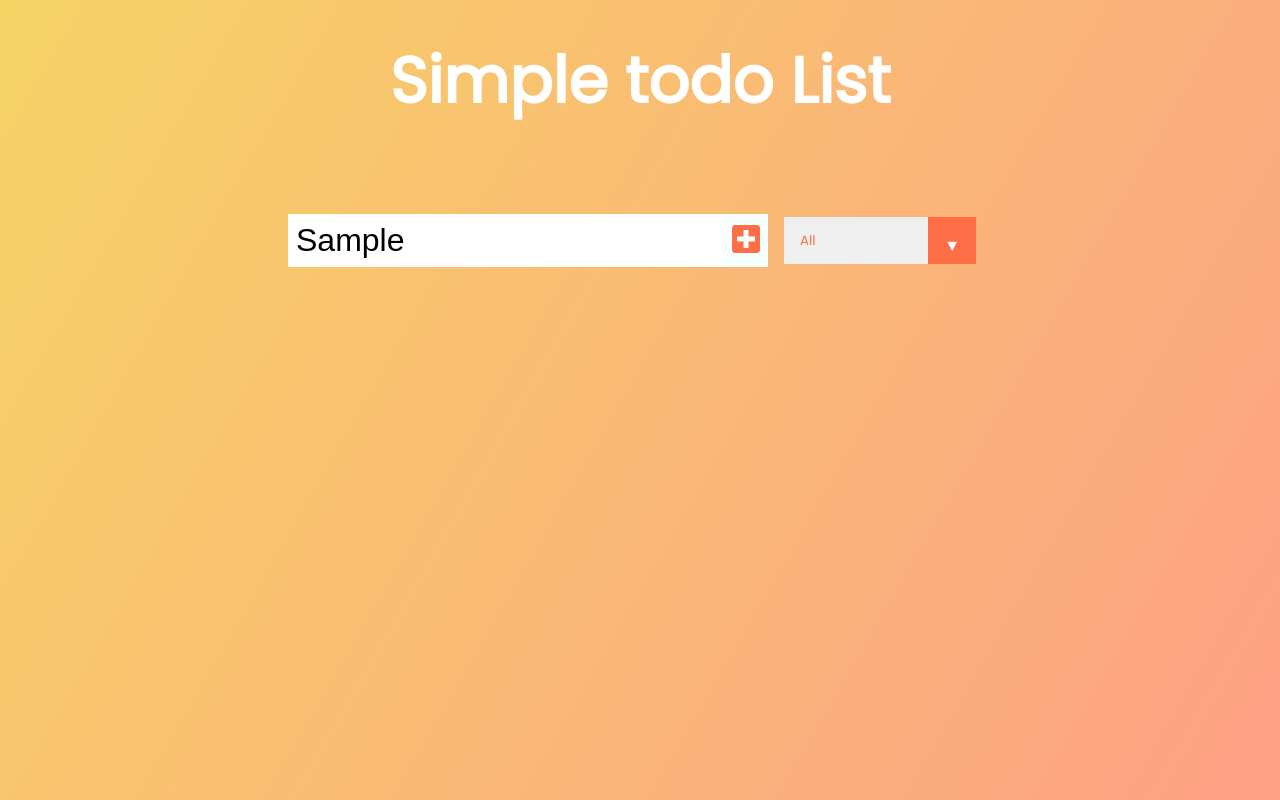
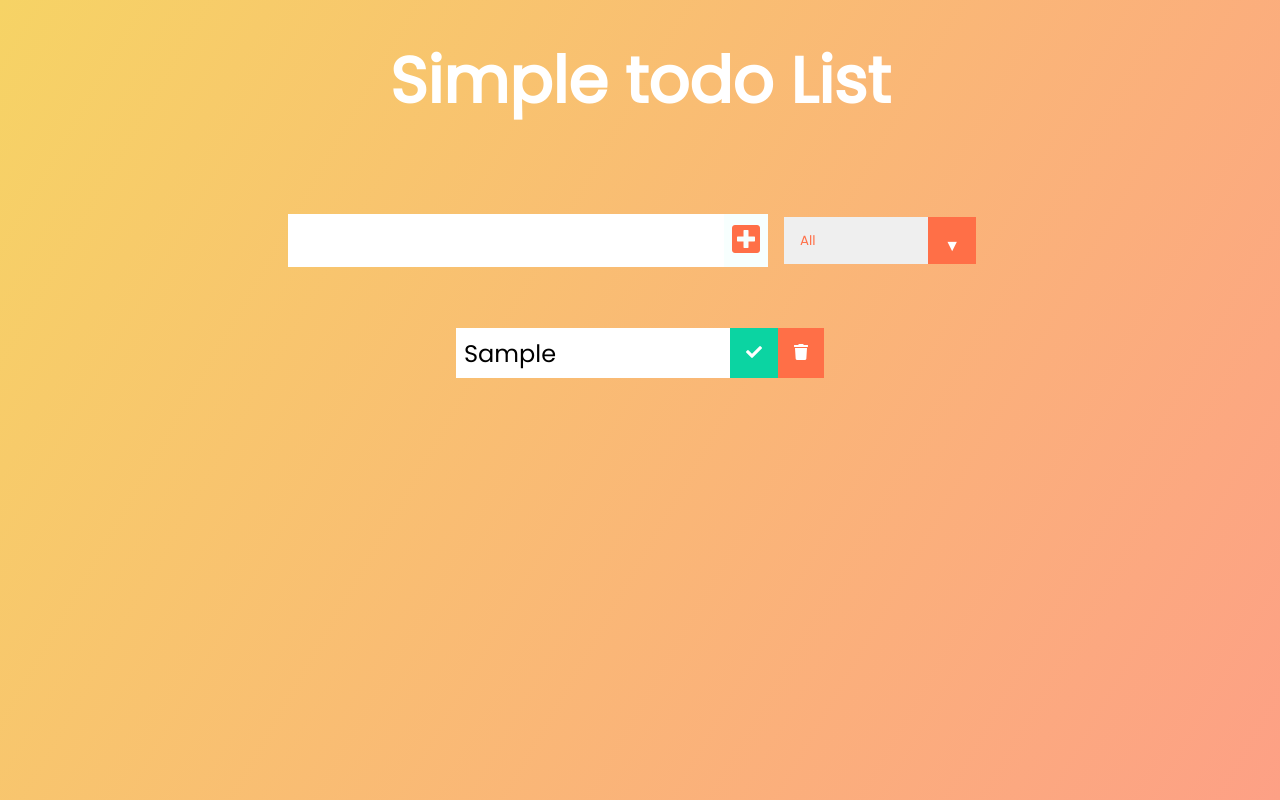
Before and after one commit to ps-lolfan/todo, a React (Create React App) app: page / in a window 1280 px wide. Both pictures are taken after typing "Sample" into the empty fields and a click on the button 746 px from the left and 240 px from the top of the page. Built offline with nearby package versions, Linux system fonts and the light colour scheme.

Commit message:
delete functionality done

```diff
--- a/src/App.js
+++ b/src/App.js
@@ -13,7 +13,7 @@ function App() {
         <h1>Simple todo List </h1>
       </header>
       <Form inputText={inputText} todos={todos} setTodos={setTodos} setInputText={setInputText} />
-      <TodoList />
+      <TodoList setTodos={setTodos}  todos={todos} />
     </div>
   );
 }
--- a/src/components/Form.js
+++ b/src/components/Form.js
@@ -10,6 +10,10 @@ const Form = ({setInputText,inputText, todos, setTodos}) => {
   //To handle submit text
   const submitTodoHandler = (e) => {
     e.preventDefault()
+    console.log(inputText.trim(" "))
+
+
+
     setTodos([
       ...todos, {
         text: inputText,
@@ -17,10 +21,12 @@ const Form = ({setInputText,inputText, todos, setTodos}) => {
         id: Math.random()*1000
       }
     ])
-  }
+      setInputText("");
+
+}
     return (
         <form>
-        <input onChange={inputTextHandler} type="text" className="todo-input" />
+        <input value={inputText} onChange={inputTextHandler} type="text" className="todo-input" />
         <button onClick={submitTodoHandler} className="todo-button" type="submit">
           <i className="fas fa-plus-square"></i>
         </button>
--- /dev/null
+++ b/src/components/Todo.js
@@ -0,0 +1,24 @@
+import React from 'react'
+
+ const  Todo = ({text,todo, todos,setTodos }) => {
+    //Delete handler
+    const deleteHandler = () => {
+        setTodos(todos.filter(ele => ele.id !== todo.id))
+    }
+    return (
+       <div className="todo">
+           <li className="todo-item" >
+               {text}
+           </li>
+           <button className="complete-btn">
+               <i className="fas fa-check"></i>
+           </button>
+           <button onClick={deleteHandler} className="trash-btn">
+               <i className="fas fa-trash">
+               </i>
+               </button>
+       </div>
+    )
+}
+
+export default Todo
--- a/src/components/TodoList.js
+++ b/src/components/TodoList.js
@@ -1,9 +1,21 @@
 import React, {useState} from 'react'
+import Todo from '../components/Todo'
 
- const  TodoList = () => {
+ const  TodoList = ({todos, setTodos}) => {
     return (
         <div className="todo-container">
-            <ul className="todo-list"></ul>
+            <ul className="todo-list">
+                {todos.map(ele => (
+
+            <Todo
+            setTodos={setTodos}
+            id={ele.id}
+            text={ele.text}
+            todo={ele}
+            todos={todos} />
+    ))}
+
+            </ul>
         </div>
     )
 }
```
